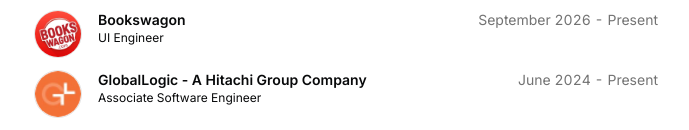
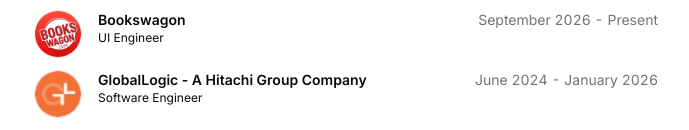
Before and after one commit to CodewithShashi/shashishekhar.com, a Next.js app: page / in a window 1280 px wide. Shown: the part 562-692 px from the top of the page, without its empty margins (294-983 px from the left). Built offline with nearby package versions, Linux system fonts and the light colour scheme.

Commit message:
Update resume.tsx

```diff
--- a/src/data/resume.tsx
+++ b/src/data/resume.tsx
@@ -101,10 +101,10 @@
       href: "https://globallogic.com/",
       badges: [],
       location: "Remote",
-      title: "Associate Software Engineer",
+      title: "Software Engineer",
       logoUrl: "/GLlogo.jpg",
       start: "June 2024",
-      end: "Present",
+      end: "January 2026",
       description:
         "GlobalLogic is a dynamic organization where I contribute as a full-cycle developer on various projects, leveraging my expertise in front-end technologies to create engaging and user-friendly designs that enhance project functionality and user experience.",
     },
```
